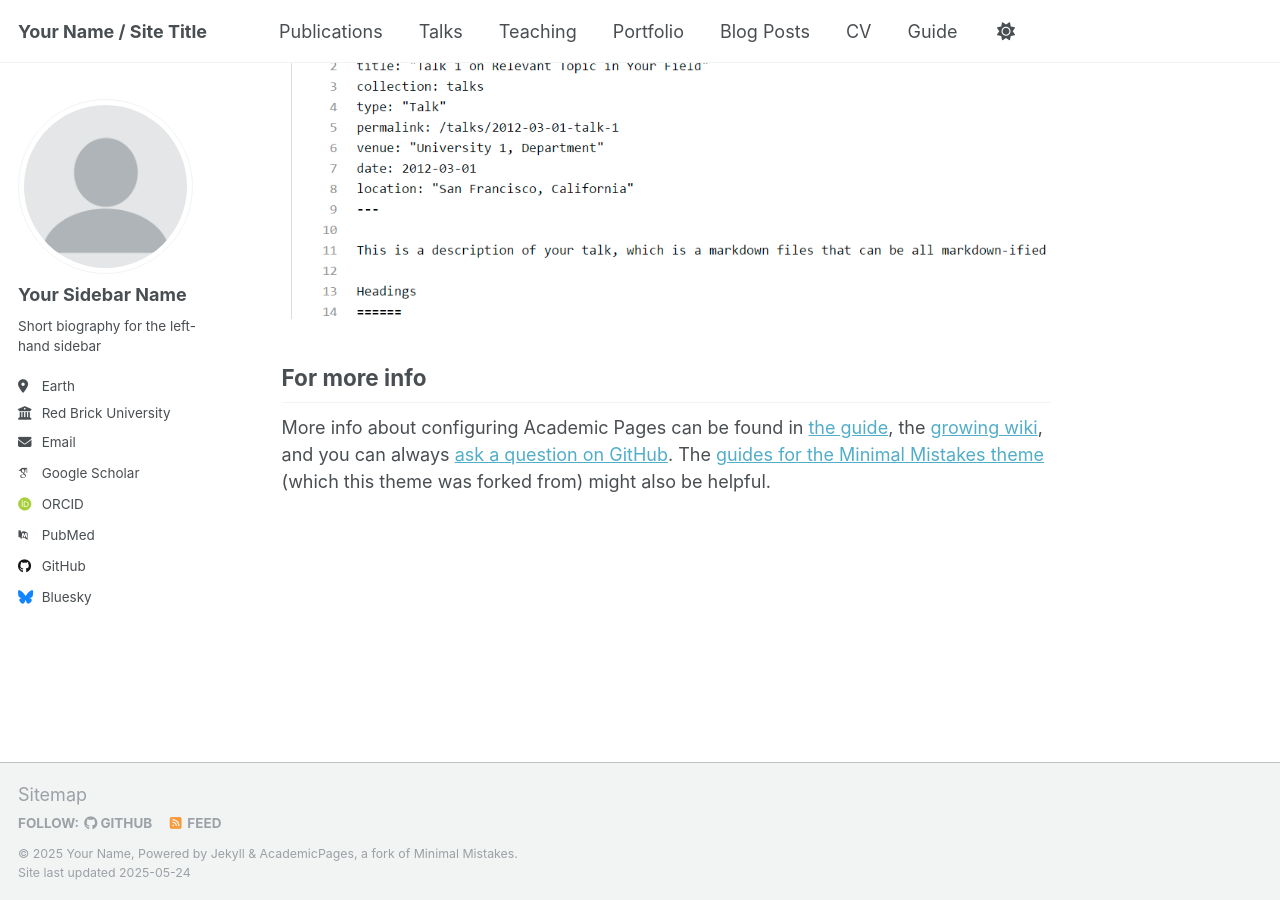
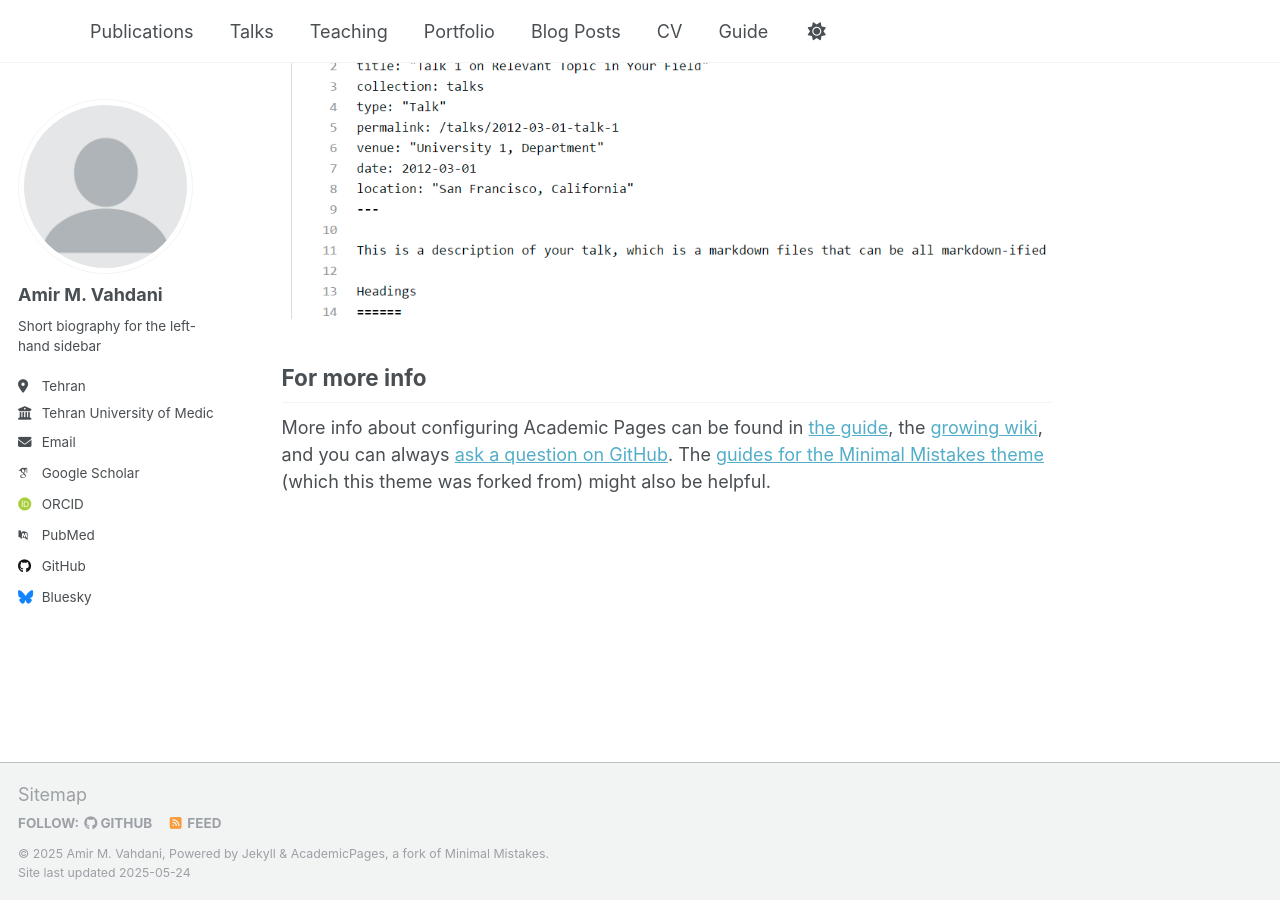
Before and after one commit to AmirV97/amirv97.github.io, a Jekyll site: the page built from _pages/about.md, in a window 1280 px wide and 900 px high, scrolled down 2636 px. Built offline with Jekyll 4.4.1, drawn with Linux system fonts in a browser that asks for light colours; some web fonts are replaced.

Commit message:
first commit

```diff
--- a/_config.yml
+++ b/_config.yml
@@ -9,10 +9,10 @@
 # Basic Site Settings
 locale                   : "en-US"
 site_theme               : "default"
-title                    : "Your Name / Site Title"
+title                    : ""
 title_separator          : "-"
-name                     : &name "Your Name"
-description              : &description "personal description"
+name                     : &name "Amir M. Vahdani"
+description              : &description "MD"
 url                      : https://academicpages.github.io # the base hostname & protocol for your site e.g. "https://[your GitHub username].github.io" or if you already have some other page hosted on Github then use "https://[your GitHub username].github.io/[Your Repo Name]"
 baseurl                  : "" # the subpath of your site, e.g. "/blog"
 repository               : "academicpages/academicpages.github.io"
@@ -23,11 +23,11 @@ repository               : "academicpages/academicpages.github.io"
 author:
   # Biographic information
   avatar           : "profile.png"
-  name             : "Your Sidebar Name"
+  name             : "Amir M. Vahdani"
   pronouns         : # example: "she/her"
   bio              : "Short biography for the left-hand sidebar"
-  location         : "Earth"
-  employer         : "Red Brick University"
+  location         : "Tehran"
+  employer         : "Tehran University of Medical Sciences"
   uri              : # URL
   email            : "none@example.org"
 
```
